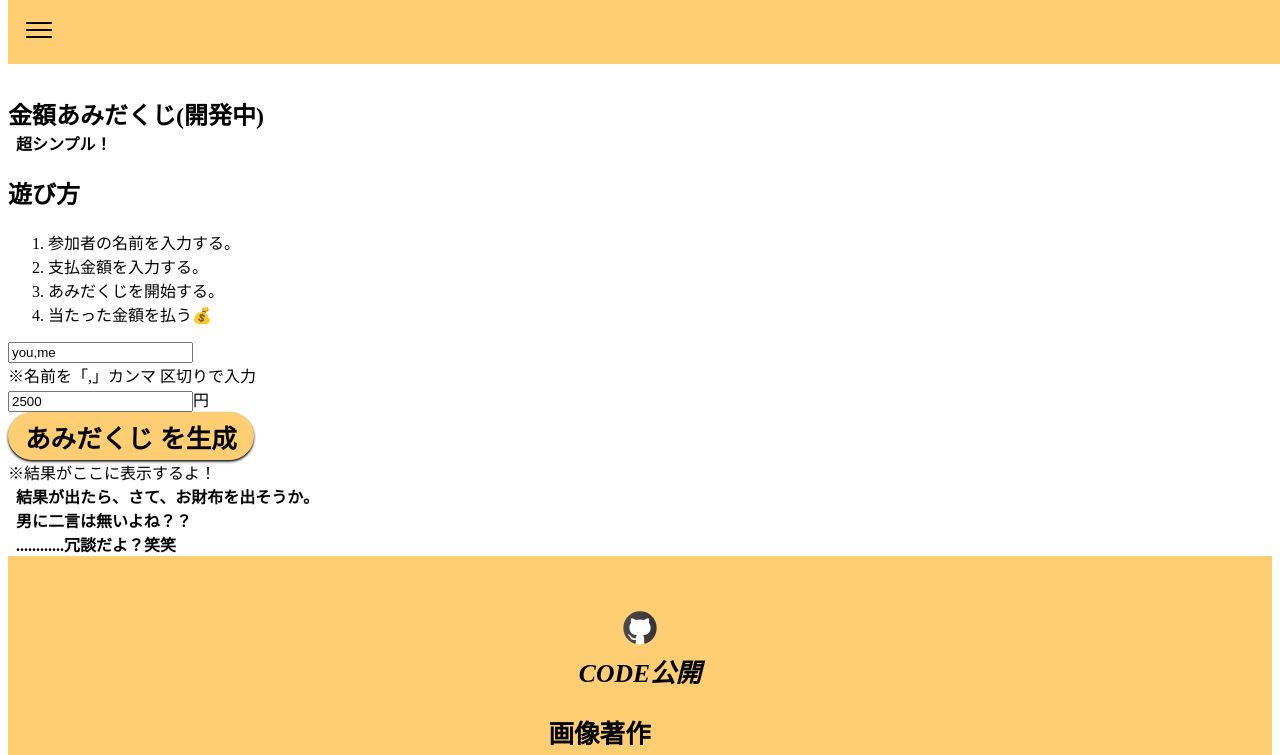
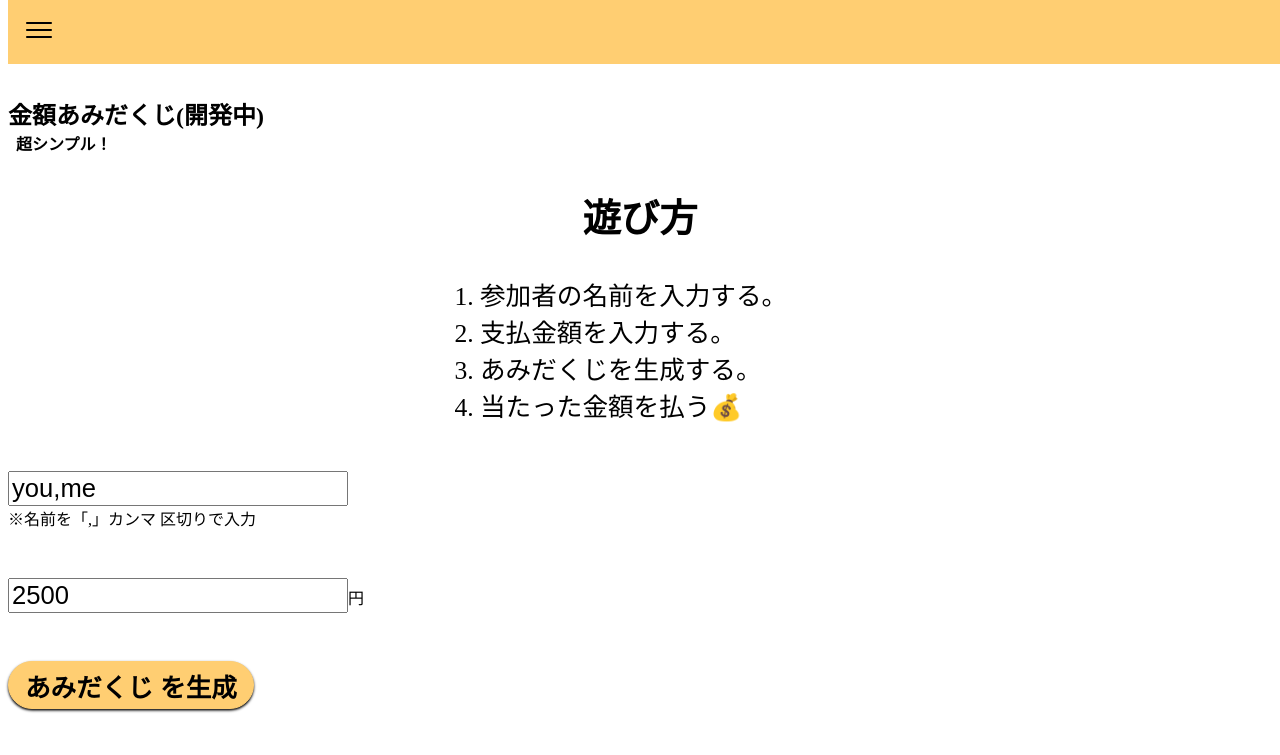
Before and after one commit to bignrn/my.web, a Vue app: page /money-amida in a window 1280 px wide. Shown: the top 755 px of the page. Built offline with nearby package versions, Linux system fonts and the light colour scheme; a web font is replaced by a local one.

Commit message:
#62 簡単にスタイル作成。

```diff
--- a/src/assets/scss/color.scss
+++ b/src/assets/scss/color.scss
@@ -4,6 +4,7 @@ $theme-bg-color: rgb(255, 248, 236);
 $text-black: #2c3e50;
 $text-secondary: #808080;
 $text-tertiary: #AFAFAF;
+$text-error: #e64f4f;
 $black: #000;
 $white: #fff;
 
--- a/src/views/ActivityAmidaView.vue
+++ b/src/views/ActivityAmidaView.vue
@@ -27,35 +27,35 @@ const executeAmida = () => {
   <section class="money-amida-root">
     <h1>金額あみだくじ(開発中)</h1>
     <p>超シンプル！</p>
-    <div class="how-to-play">
+    <div class="how-to-play mt">
       <h2>遊び方</h2>
       <ol>
         <li>参加者の名前を入力する。</li>
         <li>支払金額を入力する。</li>
-        <li>あみだくじを開始する。</li>
+        <li>あみだくじを生成する。</li>
         <li>当たった金額を払う💰</li>
       </ol>
     </div>
-    <div class="player-name">
+    <div class="player-name mt">
       <div class="input-wrap">
         <input v-model="playerNames" />
         <div>※名前を「,」カンマ 区切りで入力</div>
       </div>
     </div>
-    <div class="money">
+    <div class="money mt">
       <input v-model="paymentAmount" /><span>円</span>
     </div>
-    <div class="execute">
+    <div class="execute mt">
       <ButtonCommon @click="executeAmida">あみだくじ を生成</ButtonCommon>
     </div>
     <div class="errors">
       <p v-for="err in errorMessage" :key="err" class="">{{ err }}</p>
     </div>
-    <div class="results">
+    <div class="results mt" :class="{ mb:!executedAmidaFlg }">
       <div v-if="(!paymentAmount && !playerNames) || !executedAmidaFlg" class="not-execute">※結果がここに表示するよ！</div>
       <div v-else ref="amidaDivRef" class="amida-wrap"></div>
     </div>
-    <div>
+    <div v-if="executedAmidaFlg" class="just-kidding mt mb">
       <p>結果が出たら、さて、お財布を出そうか。</p>
       <p>男に二言は無いよね？？</p>
       <p>............冗談だよ？笑笑</p>
@@ -66,8 +66,41 @@ const executeAmida = () => {
 <style lang="scss" scoped>
 .money-amida-root {
   margin-top: calc($header-height + 2rem);
-  .amida-wrap {
-    overflow-y: scroll;
+  .mt {
+    margin-top: 3rem;
+  }
+  .how-to-play {
+    width: 25rem;
+    margin: auto;
+    font-size: 1.6rem;
+    text-align: start;
+    >h2 {
+      text-align: center;
+    }
+  }
+  .money,
+  .player-name {
+    input {
+      font-size: 1.6rem;
+    }
+  }
+  .errors {
+    color: $text-error;
+  }
+  .results {
+    .not-execute {
+      align-content: center;
+      width: 90%;
+      height: 10rem;
+      margin: auto;
+      background-color: rgba($prof-theme-color, 0.5);
+    }
+    .amida-wrap {
+      overflow-y: scroll;
+    }
+  }
+  .mb {
+    margin-bottom: 5rem;
   }
 }
 </style>
```
